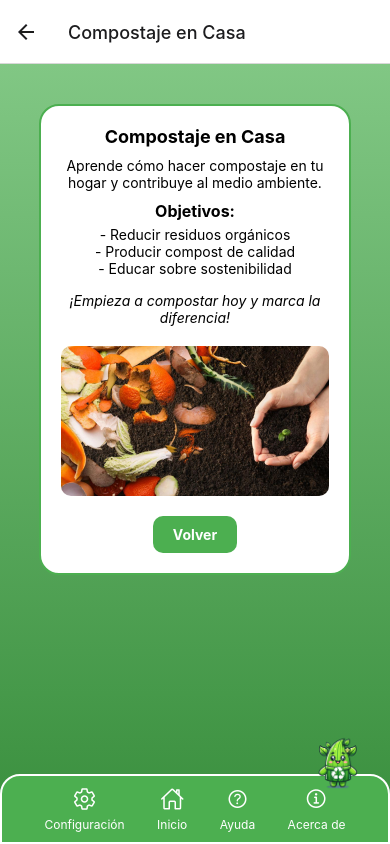
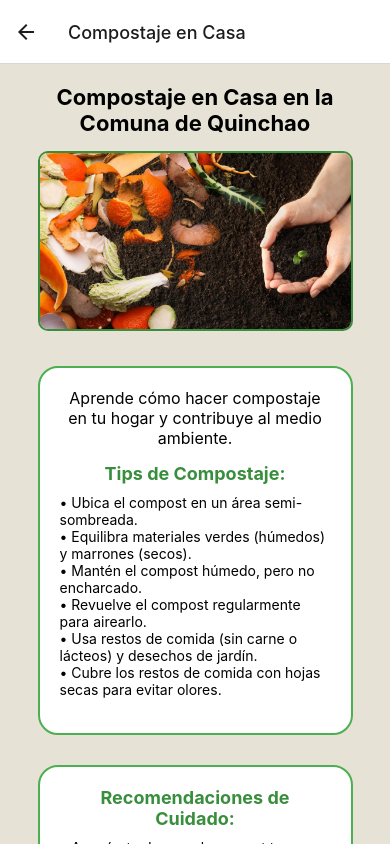
Before and after one commit to MeBustamante/Proyecto-Quinchao-Recicla, a React Native app: screen /CompostajeCasa in a window 390 px wide. Built offline with nearby package versions, Linux system fonts and the light colour scheme.

Commit message:
edicion compostajecasa

```diff
--- a/Button_Reciclaje/CompostajeCasa.js
+++ b/Button_Reciclaje/CompostajeCasa.js
@@ -1,57 +1,77 @@
 import React from 'react';
-import { View, Text, Image, StyleSheet, TouchableOpacity } from 'react-native';
+import { View, Text, Image, StyleSheet, TouchableOpacity, ScrollView } from 'react-native';
 import { LinearGradient } from 'expo-linear-gradient';
 import MenuInferior from '../Menu_Inferior/MenuInferior';
 
 const CompostajeCasa = ({ navigation }) => {
     return (
+        <ScrollView style={{ flex: 1 }}>
+            <LinearGradient colors={['#e6e2d6', '#e6e2d6']} style={styles.gradientBackground}>
                 <View style={styles.container}>
-            <LinearGradient colors={['#81C784', '#388E3C']} style={styles.gradientBackground}>
+                    <Text style={styles.infoTitle}>Compostaje en Casa en la Comuna de Quinchao</Text>
+                    <Image source={require('../assets/Compostaje.png')} style={styles.image} />
                     <View style={styles.contentContainer}>
-                    <Text style={styles.infoTitle}>Compostaje en Casa</Text>
                         <Text style={styles.infoSubtitle}>
                             Aprende cómo hacer compostaje en tu hogar y contribuye al medio ambiente.
                         </Text>
-                    <Text style={styles.objectivesTitle}>Objetivos:</Text>
-                    <Text style={styles.objectives}>
-                        - Reducir residuos orgánicos{'\n'}
-                        - Producir compost de calidad{'\n'}
-                        - Educar sobre sostenibilidad
+                        <Text style={styles.sectionTitle}>Tips de Compostaje:</Text>
+                        <Text style={styles.tips}>
+                            • Ubica el compost en un área semi-sombreada.{'\n'}
+                            • Equilibra materiales verdes (húmedos) y marrones (secos).{'\n'}
+                            • Mantén el compost húmedo, pero no encharcado.{'\n'}
+                            • Revuelve el compost regularmente para airearlo.{'\n'}
+                            • Usa restos de comida (sin carne o lácteos) y desechos de jardín.{'\n'}
+                            • Cubre los restos de comida con hojas secas para evitar olores.
                         </Text>
-                    <Text style={styles.motivationalText}>
-                        ¡Empieza a compostar hoy y marca la diferencia!
+                    </View>
+
+                    <View style={styles.contentContainer}>
+                        <Text style={styles.sectionTitle}>Recomendaciones de Cuidado:</Text>
+                        <Text style={styles.tips}>
+                            • Asegúrate de que el compost tenga buen drenaje para evitar exceso de agua.{'\n'}
+                            • Evita agregar grandes cantidades de cítricos, ya que pueden acidificar el compost.{'\n'}
+                            • Si notas malos olores, revisa el equilibrio entre materiales secos y húmedos.{'\n'}
+                            • Protege el compost de lluvias intensas con una cubierta.{'\n'}
+                            • Después de 2-3 meses, revisa si el compost está listo (color oscuro y olor a tierra fresca).{'\n'}
+                            • Usa el compost en maceteros, huertos urbanos o jardines comunitarios.
                         </Text>
-                    <Image source={require('../assets/Compostaje.png')} style={styles.image} />
+                    </View>
+
                     <TouchableOpacity style={styles.backButton} onPress={() => navigation.goBack()}>
                         <Text style={styles.backButtonText}>Volver</Text>
                     </TouchableOpacity>
                 </View>
             </LinearGradient>
             <MenuInferior />
-        </View>
+        </ScrollView>
     );
 };
 
 const styles = StyleSheet.create({
-    container: { flex: 1, alignItems: 'center' },
-    gradientBackground: { flex: 1, width: '100%', alignItems: 'center', paddingVertical: 20 },
+    container: { alignItems: 'center', padding: 20 },
+    gradientBackground: { flex: 1 },
     contentContainer: {
-        width: '80%',
-        alignItems: 'center',
-        padding: 20,
-        backgroundColor: '#fff',
+        backgroundColor: '#ffffff',
         borderRadius: 20,
         borderWidth: 2,
         borderColor: '#4CAF50',
-        marginTop: 20,
+        padding: 20,
+        marginVertical: 15,
+        width: '90%',
     },
-    infoTitle: { fontSize: 18, fontWeight: 'bold', color: 'black', textAlign: 'center', marginBottom: 10 },
-    infoSubtitle: { fontSize: 14, color: 'black', textAlign: 'center', marginBottom: 10 },
-    objectivesTitle: { fontSize: 16, fontWeight: 'bold', color: 'black', textAlign: 'center', marginBottom: 5 },
-    objectives: { fontSize: 14, color: 'black', textAlign: 'center', marginBottom: 15 },
-    motivationalText: { fontSize: 14, color: 'black', fontStyle: 'italic', textAlign: 'center', marginBottom: 20 },
-    image: { width: '100%', height: 150, borderRadius: 10, marginBottom: 20 },
-    backButton: { backgroundColor: '#4CAF50', paddingVertical: 10, paddingHorizontal: 20, borderRadius: 10 },
+    infoTitle: { fontSize: 22, fontWeight: 'bold', color: 'black', textAlign: 'center', marginBottom: 15 },
+    infoSubtitle: { fontSize: 16, color: 'black', textAlign: 'center', marginBottom: 15 },
+    sectionTitle: { fontSize: 18, fontWeight: 'bold', color: '#388E3C', textAlign: 'center', marginBottom: 10 },
+    tips: { fontSize: 14, color: 'black', textAlign: 'left', marginBottom: 15 },
+    image: {
+        width: '90%',
+        height: 180,
+        borderRadius: 10,
+        marginBottom: 20,
+        borderWidth: 2,
+        borderColor: '#388E3C', // Marco vegetal
+    },
+    backButton: { backgroundColor: '#4CAF50', paddingVertical: 10, paddingHorizontal: 20, borderRadius: 10, marginTop: 20 },
     backButtonText: { color: '#fff', fontWeight: 'bold', textAlign: 'center' },
 });
 
```
Lines whose indentation alone changed are shown as unchanged.
